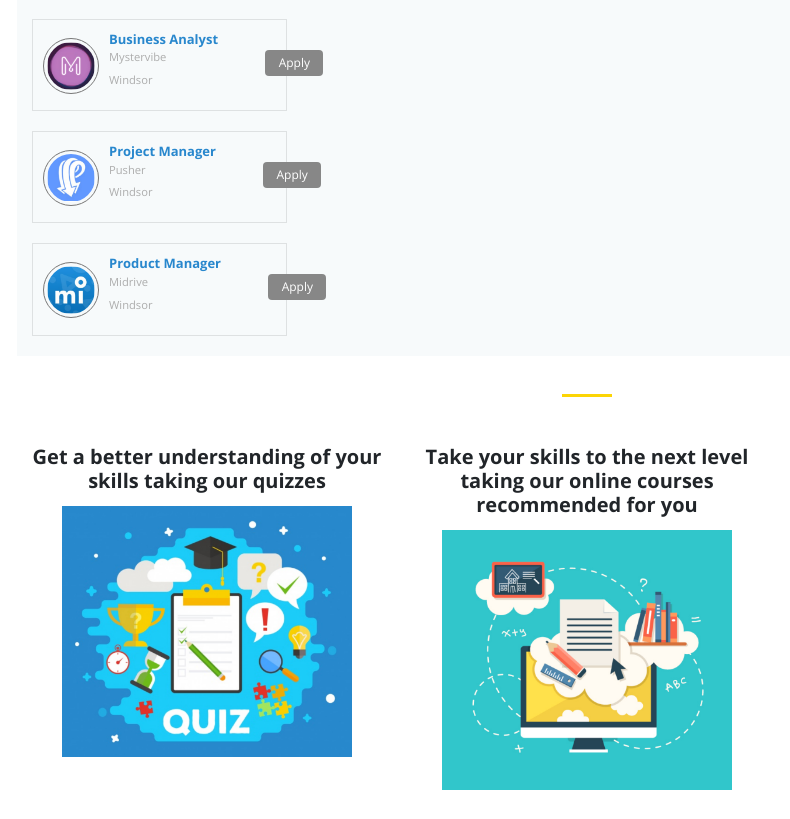
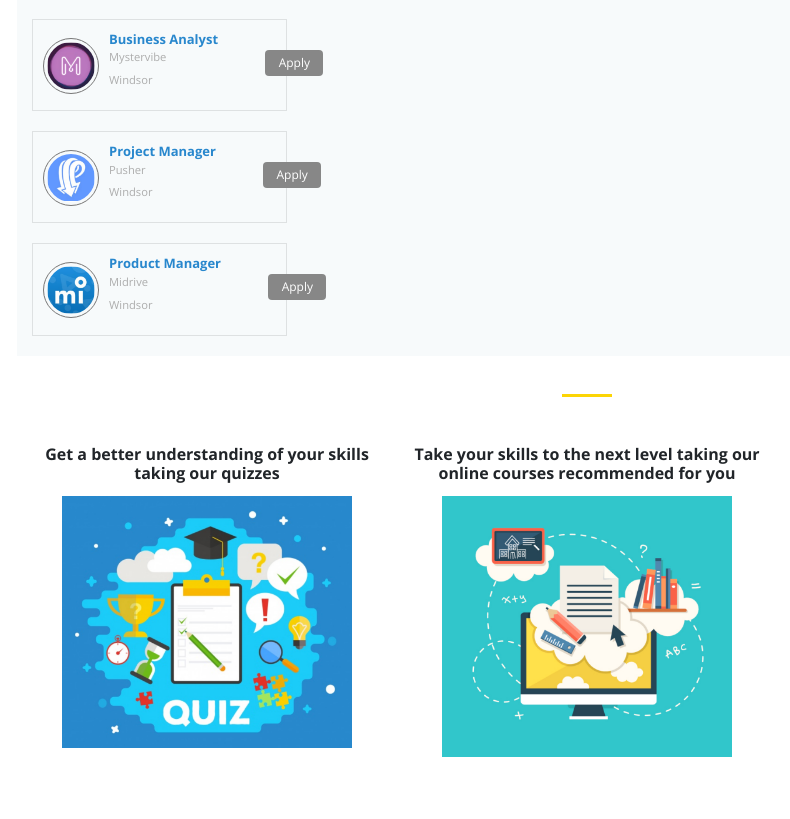
Before and after one commit to TheHackerGames/hacker-games, an ASP.NET MVC app: page /Activities in a window 1280 px wide. Shown: the part 450-1269 px from the top of the page, without its empty margins (53-843 px from the left). After the commit the page ends 1207 px from the top, so only its background shows below. Run offline with ASP.NET Core 8 and stand-ins for ASP.NET MVC 5, Linux system fonts and the light colour scheme; the project's own start-up code is not run, and a stand-in starts its controllers and pages; some libraries are stand-ins or nearby versions.

Commit message:
unify fonts

```diff
--- a/EXServiceHub/EXServiceHub/Views/Activities/Index.cshtml
+++ b/EXServiceHub/EXServiceHub/Views/Activities/Index.cshtml
@@ -889,12 +889,12 @@
             <div class="row">
 
                 <div class="col-sm-4 text-center mb-4">
-                    <h5 style="font-weight: bold">Get a better understanding of your skills taking our quizzes</h5>
+                    <h5 style="font-weight: bold;font-size: 16px;">Get a better understanding of your skills taking our quizzes</h5>
                     <img src="/Content/img/quizes.png" alt="event image" class="img-responsive" style="width: 100%; padding: 30px; padding-bottom: 6px;" onclick="document.location.href = '/quizes'">
                 </div>
 
                 <div class="col-sm-4 text-center mb-4">
-                    <h5 style="font-weight: bold">Take your skills to the next level taking our online courses recommended for you</h5>
+                    <h5 style="font-weight: bold;font-size: 16px;">Take your skills to the next level taking our online courses recommended for you</h5>
                     <img src="/Content/img/courses.png" alt="event image" class="img-responsive" style="width: 100%; padding: 30px;" onclick="document.location.href = '/courses'">
                 </div>
             </div>
```
